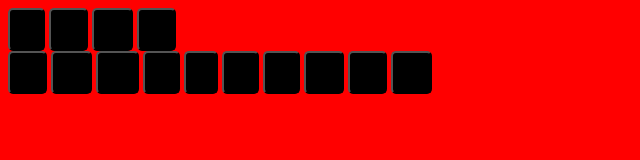
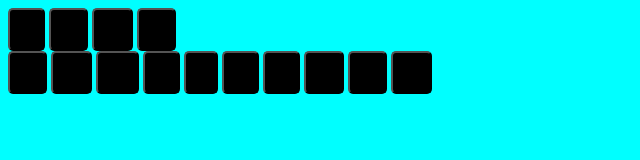
Before and after one commit to SomeUselessStuff/SomeUselessStuff.github.io, a plain HTML site: page src/index.html in a window 1280 px wide. Shown: the whole page, without its empty margins (0-640 px from the left). Drawn offline with Linux system fonts and the light colour scheme.

Commit message:
changed background

```diff
--- a/src/style.css
+++ b/src/style.css
@@ -1,6 +1,6 @@
 :root {
     --pulsantino: black;
-    --sfondo: red;
+    --sfondo: aqua;
 }
 
 
```
